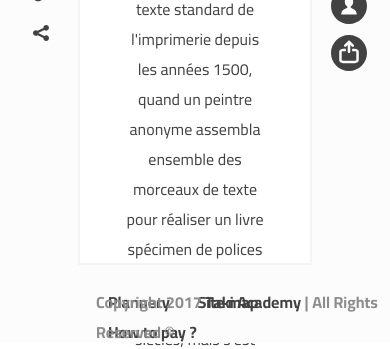
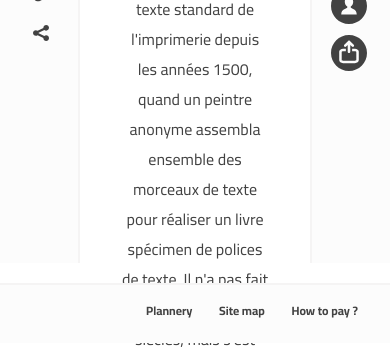
Before and after one commit to BenSlimaneAshraf/takiacademy, a website: page builds/development/index.html in a window 390 px wide. Shown: the part 501-850 px from the top of the page. Drawn offline with Linux system fonts and the light colour scheme; files whose address does not match are found by name.

Commit message:
fix footer responsiveness

```diff
--- a/builds/development/index.html
+++ b/builds/development/index.html
@@ -83,7 +83,7 @@
 
   <footer class="main-footer">
     <div class="footer-container">
-      <div class="footer-copyright">
+      <div class="footer-copyright hidden-xs">
         <span class="default-lighter bold">Copyright 2017</span>
         <span class="default bold">Taki Academy</span>
         <span class="default-lighter bold">| All Rights Reserved ©</span>
--- a/components/sass/main/_footer.scss
+++ b/components/sass/main/_footer.scss
@@ -12,6 +12,20 @@
   @include break(0,319px) {
     display: none;
   }
+  @include break(320px) {
+    height: 60px;
+  }
+  @include break(1100px) {
+    height: 80px;
+  }
+  @include break(1600px) {
+    height: 80px;
+  }
+  .hidden-xs{
+    @include break(0,560px) {
+      display: none;
+    }
+  }
 }
 
 .main-footer:after {
@@ -22,10 +36,20 @@
 	left: 78px;
 	border-bottom: 2px solid $main-border;
 	z-index: 3;
+  @include break(320px,1100px) {
+    right: 0;
+    left: 0;
+  }
 }
 
 .footer-container{
   padding: 20px 88px;
+  @include break(320px) {
+    padding: 12px 12px;
+  }
+  @include break(1100px) {
+    padding: 20px 88px;
+  }
 }
 
 .footer-copyright{
@@ -33,6 +57,9 @@
   display: inline-block;
   position: absolute;
   padding: 4px 8px;
+  @include break(320px,1100px) {
+    font-size: 12px;
+  }
 }
 
 .footer-menu{
@@ -40,6 +67,9 @@
   display: inline-block;
   float: right;
   padding: 4px 8px;
+  @include break(320px,1100px) {
+    font-size: 12px;
+  }
 
   a {
     text-decoration: none;
--- a/components/sass/main/_header.scss
+++ b/components/sass/main/_header.scss
@@ -20,6 +20,11 @@
   }
   @include break(1600px) {
     height: 120px;
+  }
+  .visible-xs{
+    @include break(720px) {
+      display: none;
+    }
   }
 }
 
@@ -152,12 +157,6 @@
 
 }
 
-.visible-xs{
-  @include break(720px) {
-    display: none;
-  }
-}
-
 .collapse{
   padding-bottom: 18px;
 }
```
Also changed, not shown: builds/production/index.html (+1 -1 lines), builds/development/css/style.css, builds/production/css/style.css, css/style.css.
